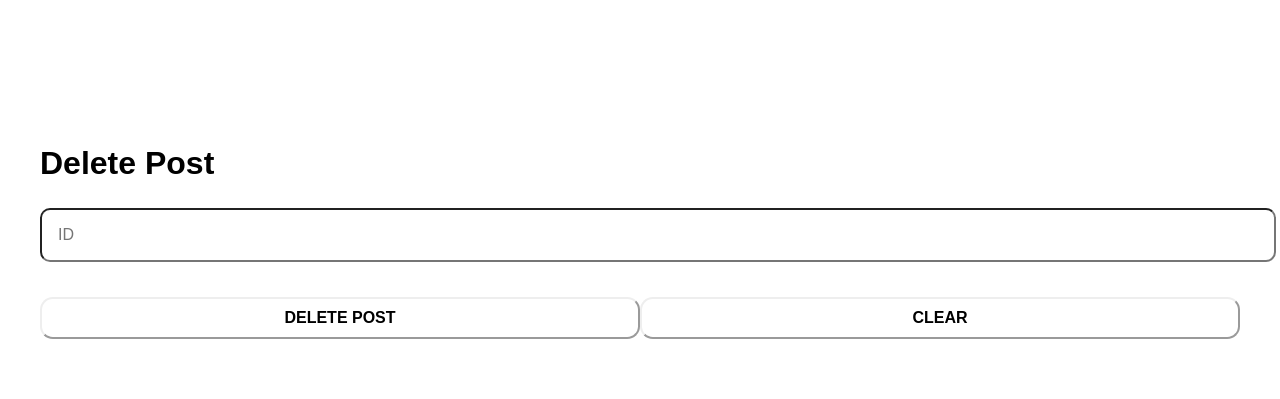
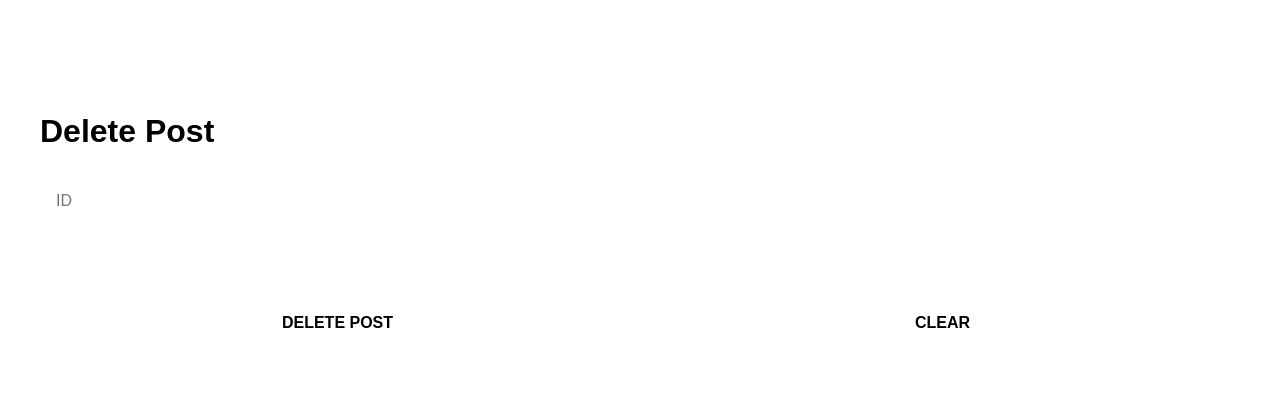
Before and after one commit to girlierazon84/Bookface_Fullstack_MERN, a React (Create React App) app in the folder frontend/: page /admin_view in a window 1280 px wide. Shown: the part 3086-3485 px from the top of the page. Built offline with nearby package versions, Linux system fonts and the light colour scheme; no server answers.

Commit message:
fix(posts): type delete response and simplify DeletePostById layout

```diff
--- a/frontend/src/components/posts/DeletePostById.tsx
+++ b/frontend/src/components/posts/DeletePostById.tsx
@@ -1,47 +1,51 @@
-import { useState } from 'react'
-import styled from 'styled-components'
+// frontend/src/components/posts/DeletePostById.tsx
+
+import { useState } from "react";
+import styled from "styled-components";
 import PostService from "../../utils/api/service/PostService";
 
-function DeletePostById() {
-    const [text, setText] = useState<string>('')
-    const [id, setId] = useState<string>('')
 
-    function deletePost() {
-        PostService.deletePostById(id)
-            .then(function (response) {
-                console.log(response.data)
-                setText(response.data.message)
-            })
-            .catch(function (error) {
-                console.log(error)
-            })
+type DeleteResponse = { message?: string };
+
+const DeletePostById: React.FC = () => {
+  const [text, setText] = useState("");
+  const [id, setId] = useState("");
+
+  const deletePost = async () => {
+    try {
+      const res = await PostService.deletePostById(id);
+      const data = res.data as DeleteResponse;
+      setText(data?.message ?? "Post deleted");
+    } catch {
+      setText("Delete failed");
     }
+  };
 
-    function clearInputs() {
-        setId('');
-        setText('');
-    }
+  const clearInputs = () => {
+    setId("");
+    setText("");
+  };
 
   return (
     <Article>
       <H1>Delete Post</H1>
+      <Input placeholder="ID" value={id} onChange={(e) => setId(e.target.value)} />
 
-            <div>
-                <Input type='text'
-                       placeholder='ID'
-                       value={ id }
-                       onChange={ event => setId(event.target.value) }/>
-            </div>
+      <h3>{text}</h3>
 
-            <h3>{ text }</h3>
       <GridContainer>
-                <Button className='delete__btn' onClick={ deletePost }>Delete Post</Button>
-                <Button className='clear__btn' onClick={ () => clearInputs() }>Clear</Button>
+        <Button type="button" onClick={deletePost}>
+          Delete Post
+        </Button>
+        <Button type="button" onClick={clearInputs}>
+          Clear
+        </Button>
       </GridContainer>
     </Article>
-    )
-}
+  );
+};
 
+export default DeletePostById;
 
 const Article = styled.article`
   padding: 1em;
@@ -49,19 +53,19 @@ const Article = styled.article`
   box-shadow: 0 10px 8px 5px var(--fourthly-color);
   border-radius: 1em;
   background-color: var(--thirdly-color);
-  margin: 2em 0 5em 0;
 
   h3 {
     color: green;
     font-family: "Oleo Script", sans-serif;
+    min-height: 24px;
   }
-`
+`;
 
 const H1 = styled.h1`
   font-size: 2em;
   color: var(--fourthly-color);
   font-family: "Oxygen - Regular", sans-serif;
-`
+`;
 
 const Input = styled.input`
   background-color: var(--fifthly-color);
@@ -70,24 +74,16 @@ const Input = styled.input`
   border-radius: 10px;
   margin-bottom: 1em;
   font-size: 1em;
-`
+  border: 1px solid var(--fifthly-color);
+`;
 
 const GridContainer = styled.div`
-  display: inline-block;
-  width: 100%;
-
-  .getUserById__btn {
-    float: left;
-
-  }
-
-  .clear__btn {
-    float: right;
-  }
-`
+  display: flex;
+  gap: 10px;
+`;
 
 const Button = styled.button`
-  width: 50%;
+  width: 100%;
   text-transform: uppercase;
   font-family: "Oxygen - Regular", sans-serif;
   font-size: 1em;
@@ -96,12 +92,11 @@ const Button = styled.button`
   border-radius: 0.8em;
   background-color: var(--secondary-color);
   color: var(--fifthly-color);
-  border-color: var(--fifthly-color);
+  border: 1px solid var(--fifthly-color);
+  cursor: pointer;
 
   &:hover {
     background-color: var(--fifthly-color);
     color: var(--secondary-color);
   }
-`
-
-export default DeletePostById
+`;
```
Lines whose indentation alone changed are shown as unchanged.
